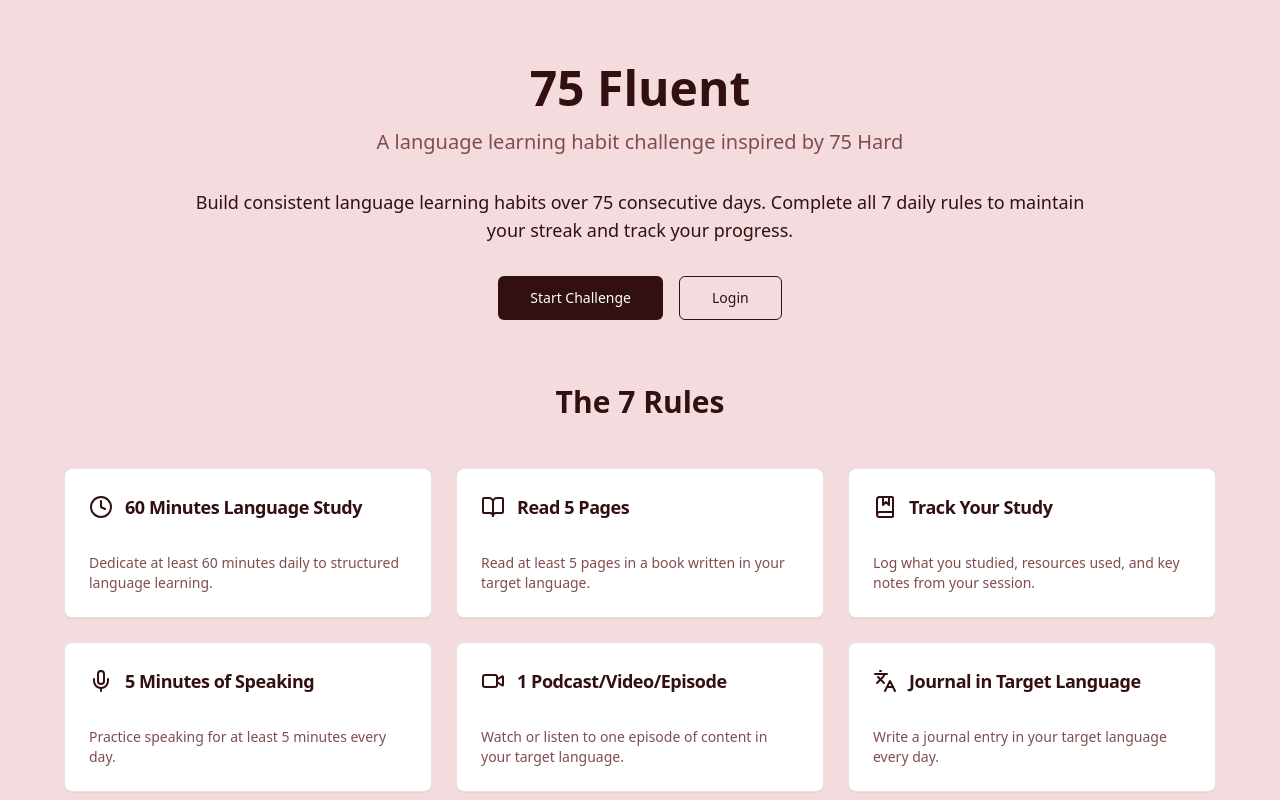
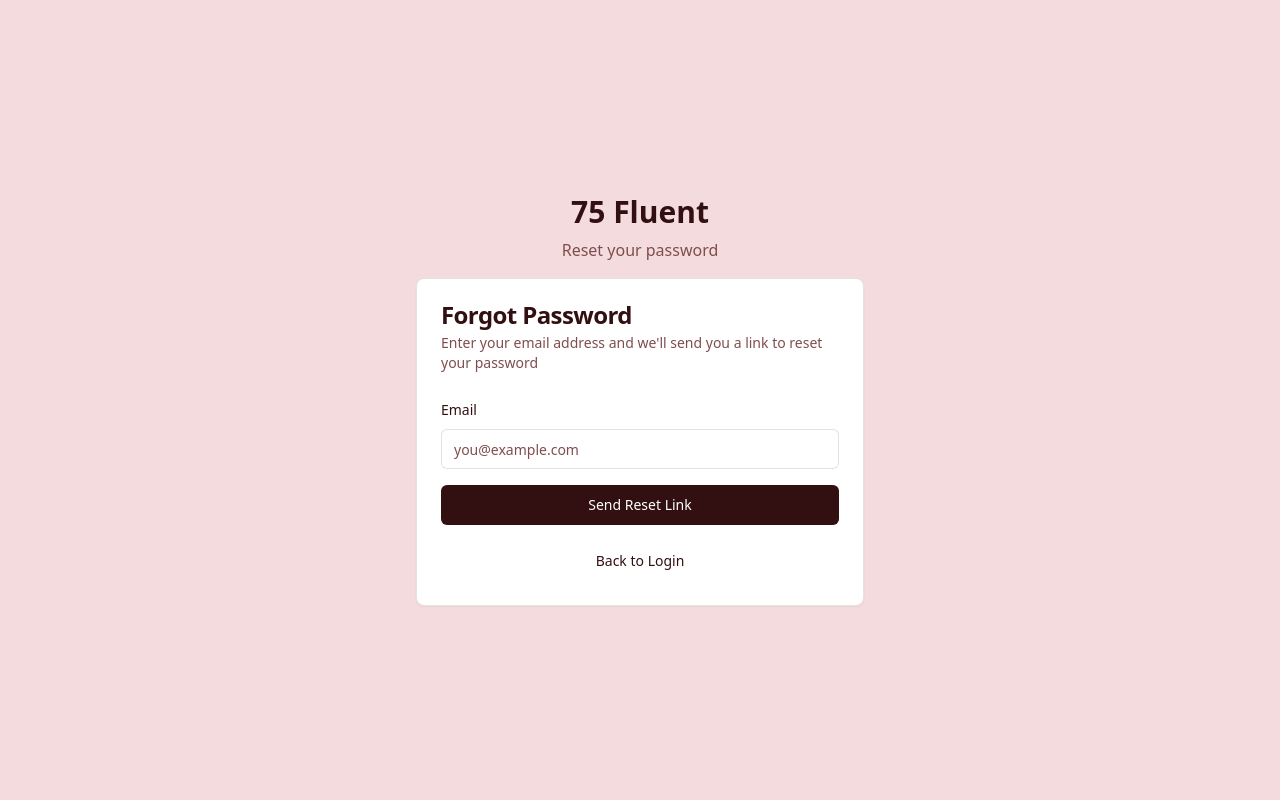
Before and after one commit to raheemlawal/seventyfivefluent, a React (Vite) app: page /forgot-password in a window 1280 px wide. Before the commit this address led to /. Shown: the top 800 px of the page. Built offline with nearby package versions, Linux system fonts and the light colour scheme; no server answers.

Commit message:
Fix habit completion rates to use total days from start date

```diff
--- a/src/App.tsx
+++ b/src/App.tsx
@@ -6,6 +6,8 @@ import { ErrorBoundary } from '@/components/ui/ErrorBoundary'
 import Landing from '@/pages/Landing'
 import Login from '@/pages/Login'
 import SignUp from '@/pages/SignUp'
+import ForgotPassword from '@/pages/ForgotPassword'
+import ResetPassword from '@/pages/ResetPassword'
 import Onboarding from '@/pages/Onboarding'
 import Dashboard from '@/pages/Dashboard'
 import History from '@/pages/History'
@@ -32,7 +34,14 @@ function AuthCallbackHandler() {
           window.history.replaceState(null, '', window.location.pathname)
 
           if (data.session) {
-            // User is authenticated, redirect to dashboard
+            // Check if this is a password reset (type === 'recovery')
+            const { data: { user } } = await supabase.auth.getUser()
+            // If we're on reset-password route, stay there; otherwise redirect to dashboard
+            if (window.location.pathname === '/reset-password') {
+              // Stay on reset password page
+              return
+            }
+            // Otherwise, redirect to dashboard
             navigate('/dashboard', { replace: true })
           } else {
             // No session, redirect to login
@@ -59,6 +68,8 @@ function AppRoutes() {
         <Route path="/" element={<Landing />} />
         <Route path="/login" element={<Login />} />
         <Route path="/signup" element={<SignUp />} />
+        <Route path="/forgot-password" element={<ForgotPassword />} />
+        <Route path="/reset-password" element={<ResetPassword />} />
         <Route
           path="/onboarding"
           element={
--- a/src/components/progress/HabitCompletionRates.tsx
+++ b/src/components/progress/HabitCompletionRates.tsx
@@ -1,56 +1,65 @@
 import { useDailyLogs } from '@/hooks/useDailyLogs'
+import { useProfile } from '@/hooks/useProfile'
 import { Card, CardContent, CardHeader, CardTitle } from '@/components/ui/card'
 import { Progress } from '@/components/ui/progress'
 import type { HabitCompletion } from '@/types'
+import { differenceInDays } from 'date-fns'
+import { getTodayInTimezone } from '@/lib/date-utils'
 
 export function HabitCompletionRates() {
   const { logs, loading } = useDailyLogs()
+  const { profile, loading: profileLoading } = useProfile()
 
-  if (loading) {
+  if (loading || profileLoading || !profile) {
     return <div className="text-center py-8 text-muted-foreground">Loading...</div>
   }
+
+  // Calculate total days from start_date to today
+  const startDate = new Date(profile.start_date)
+  const today = new Date(getTodayInTimezone(profile.timezone))
+  const totalDays = Math.max(1, differenceInDays(today, startDate) + 1) // +1 to include both start and end days
 
   const habits: HabitCompletion[] = [
     {
       habit: '60 Minutes Study',
       completed: logs.filter(log => log.study_minutes >= 60).length,
-      total: logs.length,
+      total: totalDays,
       percentage: 0,
     },
     {
       habit: '5 Pages Reading',
       completed: logs.filter(log => log.reading_pages >= 5).length,
-      total: logs.length,
+      total: totalDays,
       percentage: 0,
     },
     {
       habit: '5 Minutes Speaking',
       completed: logs.filter(log => log.speaking_done).length,
-      total: logs.length,
+      total: totalDays,
       percentage: 0,
     },
     {
       habit: 'Media Consumption',
       completed: logs.filter(log => log.media_done).length,
-      total: logs.length,
+      total: totalDays,
       percentage: 0,
     },
     {
       habit: 'Journal Entry',
       completed: logs.filter(log => log.journal_entry && log.journal_entry.trim() !== '').length,
-      total: logs.length,
+      total: totalDays,
       percentage: 0,
     },
     {
       habit: 'Immersion',
       completed: logs.filter(log => log.immersion_done).length,
-      total: logs.length,
+      total: totalDays,
       percentage: 0,
     },
     {
       habit: 'Study Log',
       completed: logs.filter(log => log.study_log_note && log.study_log_note.trim() !== '').length,
-      total: logs.length,
+      total: totalDays,
       percentage: 0,
     },
   ]
--- /dev/null
+++ b/src/pages/ForgotPassword.tsx
@@ -0,0 +1,101 @@
+import { useState } from 'react'
+import { useNavigate, Link } from 'react-router-dom'
+import { supabase } from '@/lib/supabase'
+import { Button } from '@/components/ui/button'
+import { Input } from '@/components/ui/input'
+import { Label } from '@/components/ui/label'
+import { Card, CardContent, CardDescription, CardHeader, CardTitle } from '@/components/ui/card'
+
+export default function ForgotPassword() {
+  const [email, setEmail] = useState('')
+  const [loading, setLoading] = useState(false)
+  const [error, setError] = useState<string | null>(null)
+  const [success, setSuccess] = useState(false)
+  const navigate = useNavigate()
+
+  const handleSubmit = async (e: React.FormEvent) => {
+    e.preventDefault()
+    setLoading(true)
+    setError(null)
+    setSuccess(false)
+
+    try {
+      const redirectUrl = `${window.location.origin}/reset-password`
+      const { error } = await supabase.auth.resetPasswordForEmail(email, {
+        redirectTo: redirectUrl,
+      })
+      if (error) throw error
+      setSuccess(true)
+    } catch (err: any) {
+      setError(err.message || 'An error occurred')
+    } finally {
+      setLoading(false)
+    }
+  }
+
+  return (
+    <div className="min-h-screen flex items-center justify-center bg-background p-4">
+      <div className="w-full max-w-md space-y-4">
+        <div className="text-center">
+          <h1 className="text-3xl font-bold mb-2">75 Fluent</h1>
+          <p className="text-muted-foreground">Reset your password</p>
+        </div>
+        <Card className="w-full max-w-md mx-auto">
+          <CardHeader>
+            <CardTitle>Forgot Password</CardTitle>
+            <CardDescription>
+              Enter your email address and we'll send you a link to reset your password
+            </CardDescription>
+          </CardHeader>
+          <CardContent>
+            {success ? (
+              <div className="space-y-4">
+                <div className="text-sm bg-primary/10 text-primary p-3 rounded-md">
+                  Check your email for a password reset link. It may take a few minutes to arrive.
+                </div>
+                <Button
+                  onClick={() => navigate('/login')}
+                  className="w-full"
+                  variant="outline"
+                >
+                  Back to Login
+                </Button>
+              </div>
+            ) : (
+              <form onSubmit={handleSubmit} className="space-y-4">
+                <div className="space-y-2">
+                  <Label htmlFor="email">Email</Label>
+                  <Input
+                    id="email"
+                    type="email"
+                    placeholder="you@example.com"
+                    value={email}
+                    onChange={(e) => setEmail(e.target.value)}
+                    required
+                    disabled={loading}
+                  />
+                </div>
+                {error && (
+                  <div className="text-sm text-destructive bg-destructive/10 p-3 rounded-md">
+                    {error}
+                  </div>
+                )}
+                <Button type="submit" className="w-full" disabled={loading}>
+                  {loading ? 'Sending...' : 'Send Reset Link'}
+                </Button>
+                <Button
+                  type="button"
+                  variant="ghost"
+                  className="w-full"
+                  onClick={() => navigate('/login')}
+                >
+                  Back to Login
+                </Button>
+              </form>
+            )}
+          </CardContent>
+        </Card>
+      </div>
+    </div>
+  )
+}
--- a/src/pages/Login.tsx
+++ b/src/pages/Login.tsx
@@ -13,6 +13,12 @@ export default function Login() {
           <p className="text-muted-foreground">Welcome back</p>
         </div>
         <AuthForm mode="signin" onSuccess={() => navigate('/dashboard')} />
+        <div className="space-y-2">
+          <p className="text-center text-sm">
+            <Link to="/forgot-password" className="text-primary hover:underline">
+              Forgot password?
+            </Link>
+          </p>
           <p className="text-center text-sm text-muted-foreground">
             Don't have an account?{' '}
             <Link to="/signup" className="text-primary hover:underline">
@@ -21,5 +27,6 @@ export default function Login() {
           </p>
         </div>
       </div>
+    </div>
   )
 }
--- /dev/null
+++ b/src/pages/ResetPassword.tsx
@@ -0,0 +1,134 @@
+import { useState, useEffect } from 'react'
+import { useNavigate } from 'react-router-dom'
+import { supabase } from '@/lib/supabase'
+import { Button } from '@/components/ui/button'
+import { Input } from '@/components/ui/input'
+import { Label } from '@/components/ui/label'
+import { Card, CardContent, CardDescription, CardHeader, CardTitle } from '@/components/ui/card'
+
+export default function ResetPassword() {
+  const [password, setPassword] = useState('')
+  const [confirmPassword, setConfirmPassword] = useState('')
+  const [loading, setLoading] = useState(false)
+  const [error, setError] = useState<string | null>(null)
+  const [success, setSuccess] = useState(false)
+  const navigate = useNavigate()
+
+  useEffect(() => {
+    // Check if we have a valid session with a password reset token
+    // Wait a bit for AuthCallbackHandler to process hash fragment if present
+    const checkSession = async () => {
+      // If there's a hash fragment, wait for it to be processed
+      if (window.location.hash && window.location.hash.includes('access_token')) {
+        // Wait for AuthCallbackHandler to process
+        await new Promise(resolve => setTimeout(resolve, 1500))
+      }
+
+      const { data: { session } } = await supabase.auth.getSession()
+      if (!session) {
+        // No session means no valid reset token, redirect to login
+        navigate('/login', { replace: true })
+      }
+    }
+    checkSession()
+  }, [navigate])
+
+  const handleSubmit = async (e: React.FormEvent) => {
+    e.preventDefault()
+    setLoading(true)
+    setError(null)
+
+    if (password !== confirmPassword) {
+      setError('Passwords do not match')
+      setLoading(false)
+      return
+    }
+
+    if (password.length < 6) {
+      setError('Password must be at least 6 characters')
+      setLoading(false)
+      return
+    }
+
+    try {
+      const { error } = await supabase.auth.updateUser({
+        password: password,
+      })
+      if (error) throw error
+      setSuccess(true)
+      // Redirect to login after a short delay
+      setTimeout(() => {
+        navigate('/login', { replace: true })
+      }, 2000)
+    } catch (err: any) {
+      setError(err.message || 'An error occurred')
+    } finally {
+      setLoading(false)
+    }
+  }
+
+  return (
+    <div className="min-h-screen flex items-center justify-center bg-background p-4">
+      <div className="w-full max-w-md space-y-4">
+        <div className="text-center">
+          <h1 className="text-3xl font-bold mb-2">75 Fluent</h1>
+          <p className="text-muted-foreground">Set your new password</p>
+        </div>
+        <Card className="w-full max-w-md mx-auto">
+          <CardHeader>
+            <CardTitle>Reset Password</CardTitle>
+            <CardDescription>
+              Enter your new password below
+            </CardDescription>
+          </CardHeader>
+          <CardContent>
+            {success ? (
+              <div className="space-y-4">
+                <div className="text-sm bg-primary/10 text-primary p-3 rounded-md">
+                  Password reset successfully! Redirecting to login...
+                </div>
+              </div>
+            ) : (
+              <form onSubmit={handleSubmit} className="space-y-4">
+                <div className="space-y-2">
+                  <Label htmlFor="password">New Password</Label>
+                  <Input
+                    id="password"
+                    type="password"
+                    placeholder="••••••••"
+                    value={password}
+                    onChange={(e) => setPassword(e.target.value)}
+                    required
+                    disabled={loading}
+                    minLength={6}
+                  />
+                </div>
+                <div className="space-y-2">
+                  <Label htmlFor="confirmPassword">Confirm Password</Label>
+                  <Input
+                    id="confirmPassword"
+                    type="password"
+                    placeholder="••••••••"
+                    value={confirmPassword}
+                    onChange={(e) => setConfirmPassword(e.target.value)}
+                    required
+                    disabled={loading}
+                    minLength={6}
+                  />
+                </div>
+                {error && (
+                  <div className="text-sm text-destructive bg-destructive/10 p-3 rounded-md">
+                    {error}
+                  </div>
+                )}
+                <Button type="submit" className="w-full" disabled={loading}>
+                  {loading ? 'Resetting...' : 'Reset Password'}
+                </Button>
+              </form>
+            )}
+          </CardContent>
+        </Card>
+      </div>
+    </div>
+  )
+}
```
Lines whose indentation alone changed are shown as unchanged.
